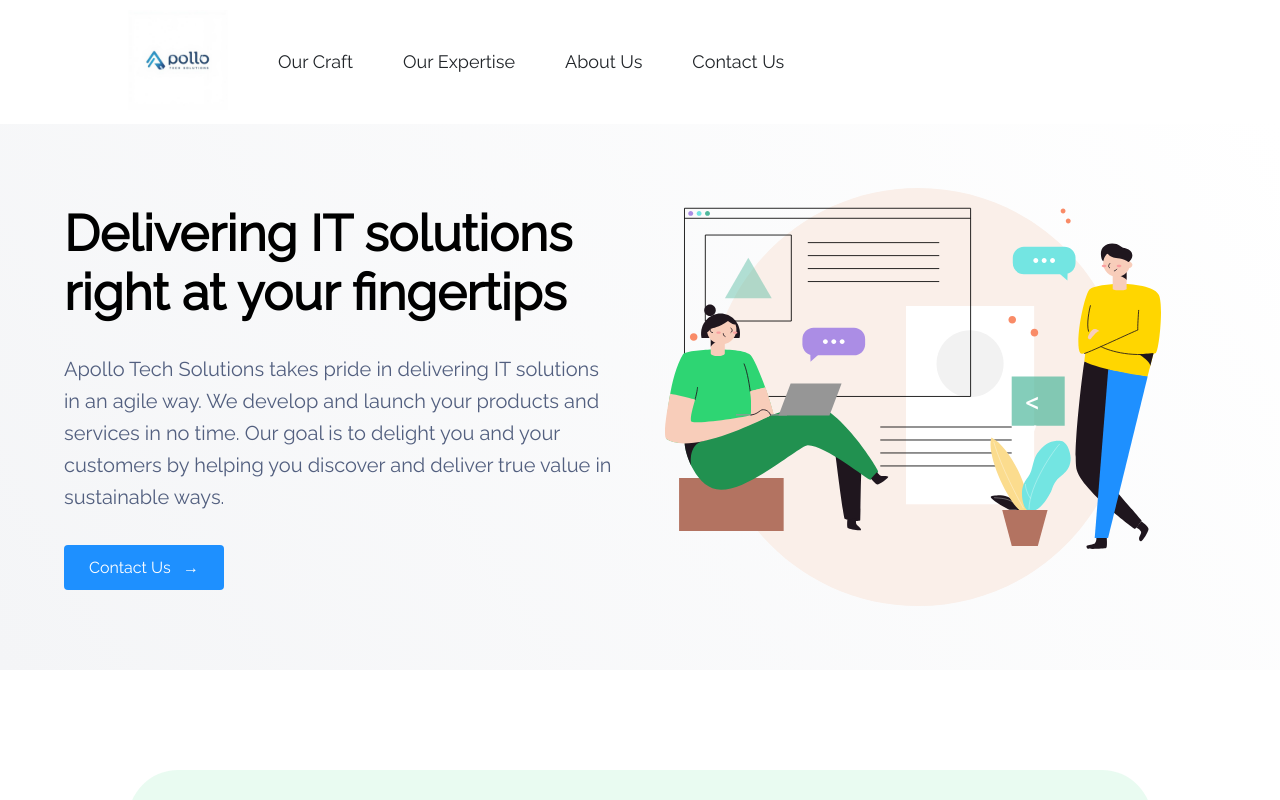
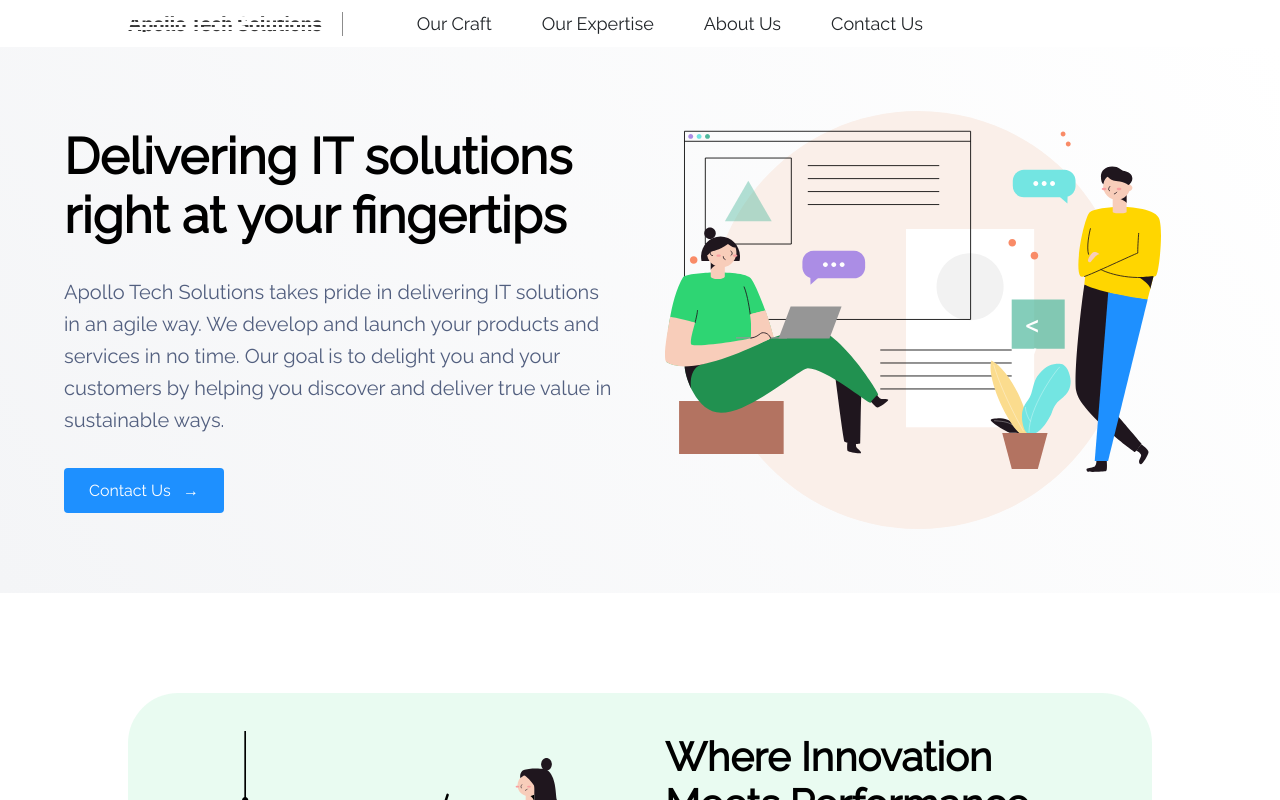
Before and after one commit to childhood2/company-website, a React (Create React App) app: page / in a window 1280 px wide. Shown: the top 800 px of the page. Built offline with nearby package versions, Linux system fonts and the light colour scheme.

Commit message:
modify navbar

```diff
--- a/public/index.html
+++ b/public/index.html
@@ -2,6 +2,9 @@
 <html lang="en">
   <head>
     <meta charset="utf-8" />
+    <link rel="preconnect" href="https://fonts.googleapis.com" />
+    <link rel="preconnect" href="https://fonts.gstatic.com" crossorigin />
+    <link href="https://fonts.googleapis.com/css2?family=IBM+Plex+Sans:wght@400;500;600;700&display=swap" rel="stylesheet" />
     <link rel="icon" href="%PUBLIC_URL%/favicon.svg" type="image/svg+xml" />
     <meta name="viewport" content="width=device-width, initial-scale=1" />
     <meta name="theme-color" content="#000000" />
--- a/src/components/NavigationBar.js
+++ b/src/components/NavigationBar.js
@@ -1,7 +1,5 @@
 import React, { useState, useEffect } from "react";
 import { Link } from "react-router-dom";
-
-const logoUrl = process.env.PUBLIC_URL + "/logo.png?v=apollo";
 
 function NavigationBar() {
   const [offsetY, setOffsetY] = useState(0);
@@ -11,14 +9,12 @@ function NavigationBar() {
 
   useEffect(() => {
     const navbar = document.getElementById("navbar");
-    const logo = document.querySelector(".navbar__logo img");
-
-    if (offsetY > 0) {
-      navbar.classList.add("onScroll");
-      logo.style.height = "11vh";
-    } else {
-      navbar.classList.remove("onScroll");
-      logo.style.height = "18vh";
+    if (navbar) {
+      if (offsetY > 0) {
+        navbar.classList.add("onScroll");
+      } else {
+        navbar.classList.remove("onScroll");
+      }
     }
   }, [offsetY]);
 
@@ -89,9 +85,9 @@ function NavigationBar() {
     <nav className="navbar" id="navbar">
       <div className="navbar__all">
         <Link to="/" className="navbar__logo">
-          <img src={logoUrl} alt="logo" className="navbar__logoImg" />
+          Apollo Tech Solutions
         </Link>
-
+        <div className="navbar__separator" aria-hidden="true" />
         <div className="navbar__hamburger">
           <div className="navbar__line"></div>
           <div className="navbar__line"></div>
--- a/src/styles/NavigationBar.scss
+++ b/src/styles/NavigationBar.scss
@@ -30,14 +30,44 @@
 
 .navbar__logo {
   z-index: 5;
+  font-size: 20px;
+  font-weight: 700;
+  text-decoration: none;
+  letter-spacing: -0.02em;
+  white-space: nowrap;
+  font-family: "IBM Plex Sans", "Helvetica Neue", Arial, sans-serif;
+  /* IBM-style 8-bar striped wordmark */
+  background: repeating-linear-gradient(
+    to bottom,
+    #383838 0px,
+    #383838 2px,
+    transparent 2px,
+    transparent 5px
+  );
+  -webkit-background-clip: text;
+  background-clip: text;
+  color: transparent;
+  -webkit-text-fill-color: transparent;
+}
 
-  img,
-  .navbar__logoImg {
-    height: 18vh;
-    min-height: 64px;
-    max-height: 100px;
-    transition: all 0.3s;
-  }
+.navbar__logo:hover {
+  background: repeating-linear-gradient(
+    to bottom,
+    #212529 0px,
+    #212529 2px,
+    transparent 2px,
+    transparent 5px
+  );
+  -webkit-background-clip: text;
+  background-clip: text;
+}
+
+.navbar__separator {
+  width: 1px;
+  height: 24px;
+  background: #8c8c8c;
+  margin: 0 24px 0 20px;
+  flex-shrink: 0;
 }
 
 .navbar__link {
@@ -117,10 +147,11 @@
   }
 
   .navbar__logo {
-    img,
-    .navbar__logoImg {
-      height: 12vh;
-      min-height: 52px;
-    }
+    font-size: 18px;
+  }
+
+  .navbar__separator {
+    margin: 0 16px 0 12px;
+    height: 20px;
   }
 }
```
